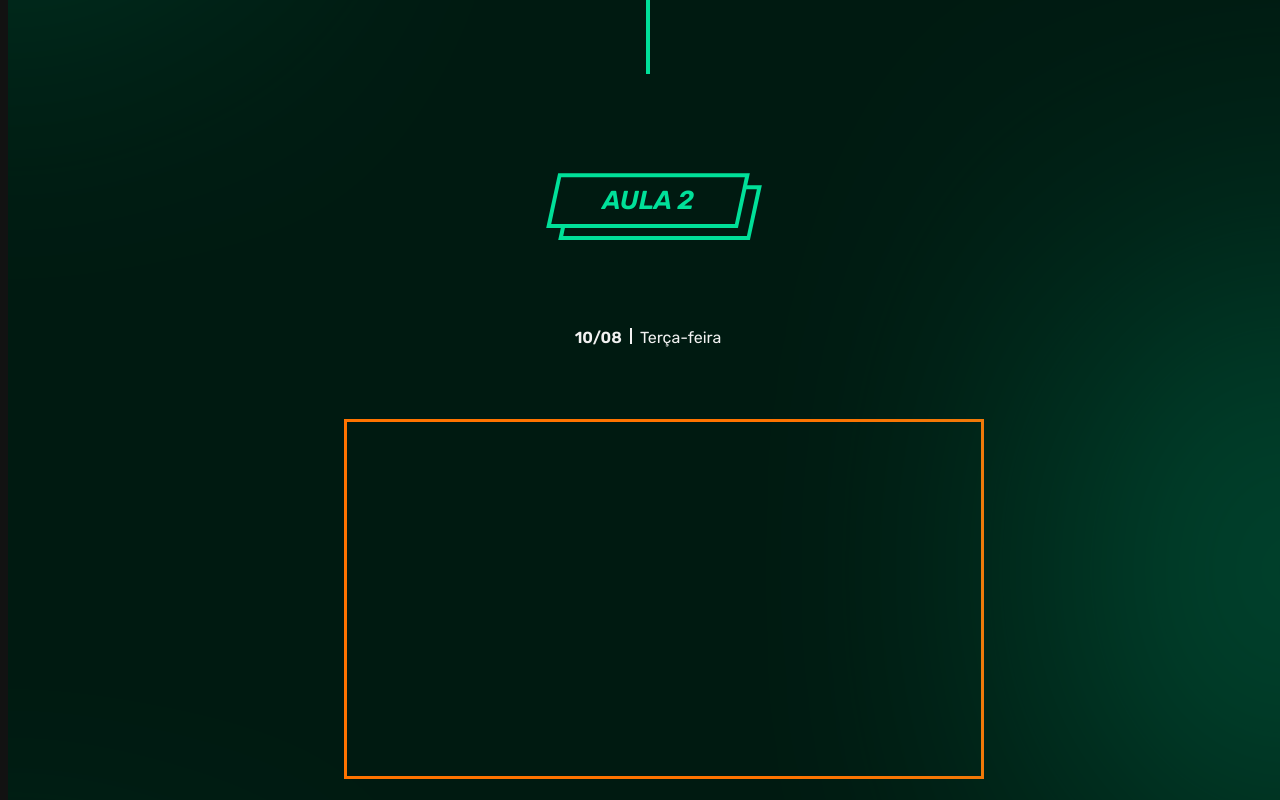
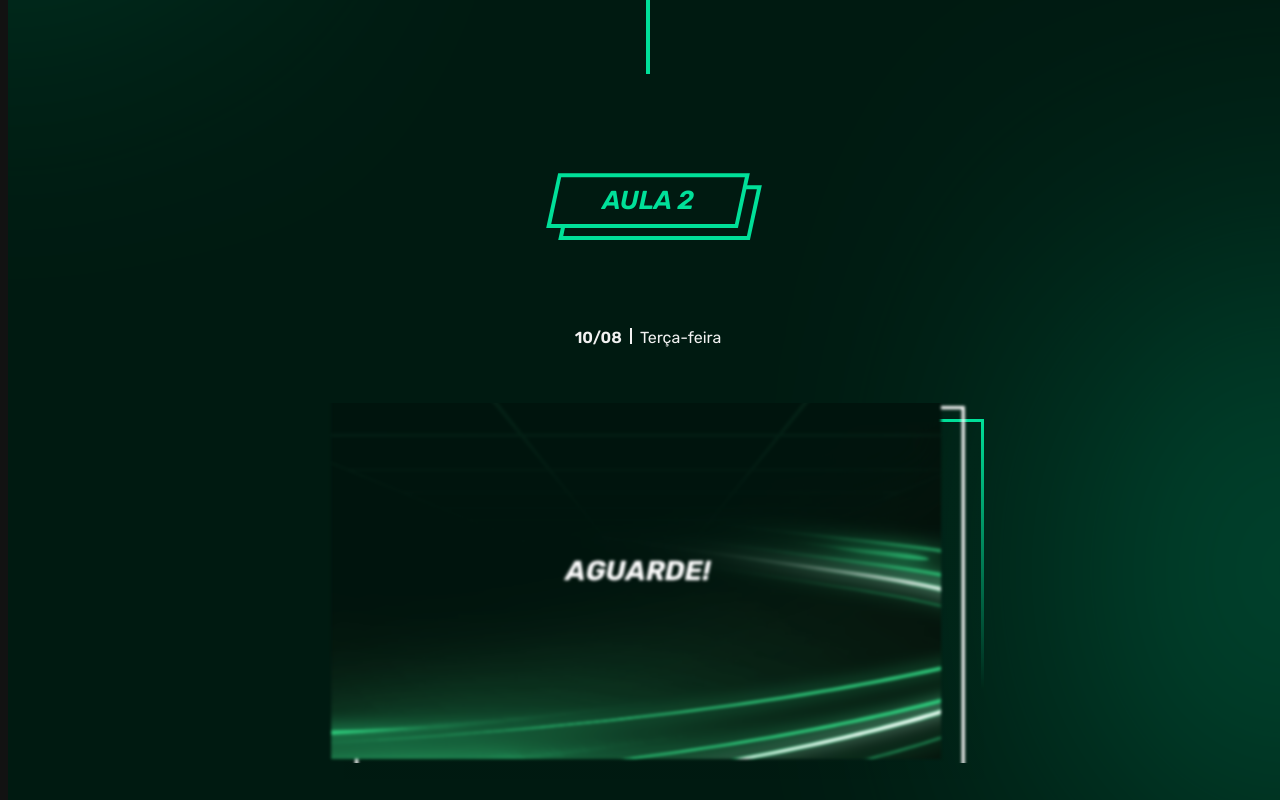
Before and after one commit to osmardjunior/nani-excel-sollutions, a React (Vite) app: page /thanks in a window 1280 px wide. Shown: the part 2180-2980 px from the top of the page. Built offline with nearby package versions, Linux system fonts and the light colour scheme.

Commit message:
understood

```diff
--- a/src/App/Components/Video/Video.jsx
+++ b/src/App/Components/Video/Video.jsx
@@ -1,19 +1,22 @@
 import styles from "./Video.module.scss";
 import ReactPlayer from "react-player";
 
-const Video = ({ classes }) => {
+const Componente = ({ isVideo, url }) => {
+  if (isVideo) {
+    return <ReactPlayer url={url} />;
+  } else {
+    return <img src={url} alt="classImage" />;
+  }
+};
+const Video = ({ classes, isVideo, url }) => {
   return (
     <div className={`${styles.video} ${classes}`}>
+      <Componente isVideo={isVideo} url={url} />
 
+      {/* <ReactPlayer
+        // url="https://vimeo.com/738749613"
 
-       {/* <iframe width="100%" height="550" src="https://www.youtube.com/embed/jEXCPkKxvFk" frameborder="0" allow="autoplay; encrypted-media" allowfullscreen=""></iframe> */}
-
-       <ReactPlayer
-        url="https://vimeo.com/738749613"
-      />
-
-       {/* <iframe width="100%" height="550" src="https://vimeo.com/738749613" frameborder="0" allow="autoplay; encrypted-media" allowfullscreen=""></iframe> */}
-
+      /> */}
     </div>
   );
 };
--- a/src/App/Components/Video/Video.module.scss
+++ b/src/App/Components/Video/Video.module.scss
@@ -1,6 +1,6 @@
 .video {
 	position: relative;
-	// width: Min(55rem - 3rem, 50rem);
+	width: Min(55rem - 3rem, 50rem);
 	width: 40rem;
 	margin-bottom: var(--offset_, 1rem);
 
--- a/src/App/Pages/Thanks/Components/TopWrapper/TopWrapper.jsx
+++ b/src/App/Pages/Thanks/Components/TopWrapper/TopWrapper.jsx
@@ -3,7 +3,7 @@ import styles from "./TopWrapper.module.scss";
 import Label from "../../../../Components/Label/Label";
 import Video from "../../../../Components/Video/Video";
 
-const TopWrapper = ({ title, dateDay, dateString, blobSide, videoClasses }) => {
+const TopWrapper = ({ title, dateDay, dateString, blobSide, videoClasses , isVideo, url}) => {
   const camelToSnakeCase = (str) =>
     str.replace(/[A-Z]/g, (letter) => `-${letter.toLowerCase()}`);
   const idItemCard = camelToSnakeCase(title);
@@ -27,7 +27,7 @@ const TopWrapper = ({ title, dateDay, dateString, blobSide, videoClasses }) => {
       </p>
 
       <footer>
-        <Video classes={styles.video} />
+        <Video classes={styles.video} isVideo={isVideo} url={url}/>
       </footer>
     </section>
   );
--- a/src/App/Pages/Thanks/Components/TopWrapper/TopWrapper.module.scss
+++ b/src/App/Pages/Thanks/Components/TopWrapper/TopWrapper.module.scss
@@ -20,11 +20,6 @@
 		}
 	}
 
-	// &: {
-	// 	.video::after {
-	// 		content: none;
-	// 	}
-	// }
 
 	&:last-child {
 		--clr-before_: var(--clr-text-100);
--- a/src/App/Pages/Thanks/Composer/Main/Main.jsx
+++ b/src/App/Pages/Thanks/Composer/Main/Main.jsx
@@ -13,8 +13,9 @@ const Main = () => {
         dateDay="09/08"
         dateString="Terça-feira"
         blobSide={true}
+        isVideo={true}
+        url="https://vimeo.com/738749613"
       />
-    <div>
 
 
       <TopWrapper
@@ -22,16 +23,16 @@ const Main = () => {
         dateDay="10/08"
         dateString="Terça-feira"
         blobSide={false}
+        isVideo={false}
+        url="/assets/video/aguarde/aguarde_blur.svg"
       />
       <TopWrapper
         title="Aula 3"
         dateDay="11/08"
         dateString="Terça-feira"
         blobSide={true}
-        src="aguarde blur.svg"
       />
 
-      </div>
       <TopWrapper
         title="MasterClass"
         dateDay="12/08"
--- a/src/App/Pages/Thanks/Composer/Main/Main.module.scss
+++ b/src/App/Pages/Thanks/Composer/Main/Main.module.scss
@@ -10,3 +10,7 @@
 	font-weight: 700;
 	font-size: var(--font-size-flued-500);
 }
+
+.socorro {
+	background-image: "aguarde blur.svg";
+}
```
Also changed, not shown: public/assets/video/aguarde/aguarde_blur.svg (renamed from public/assets/aguarde blur.svg), public/assets/video/maisesperada/esperada.svg (added).
